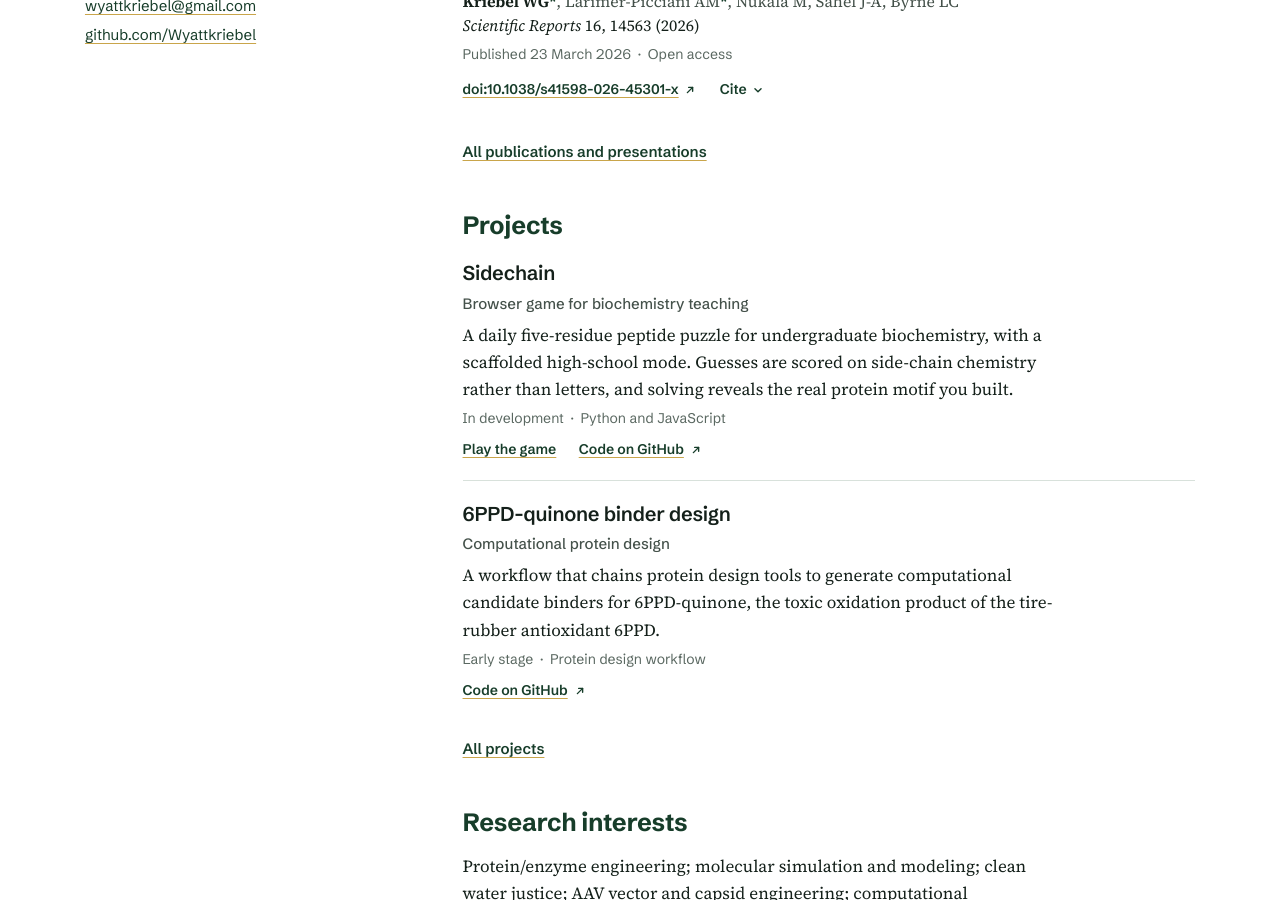
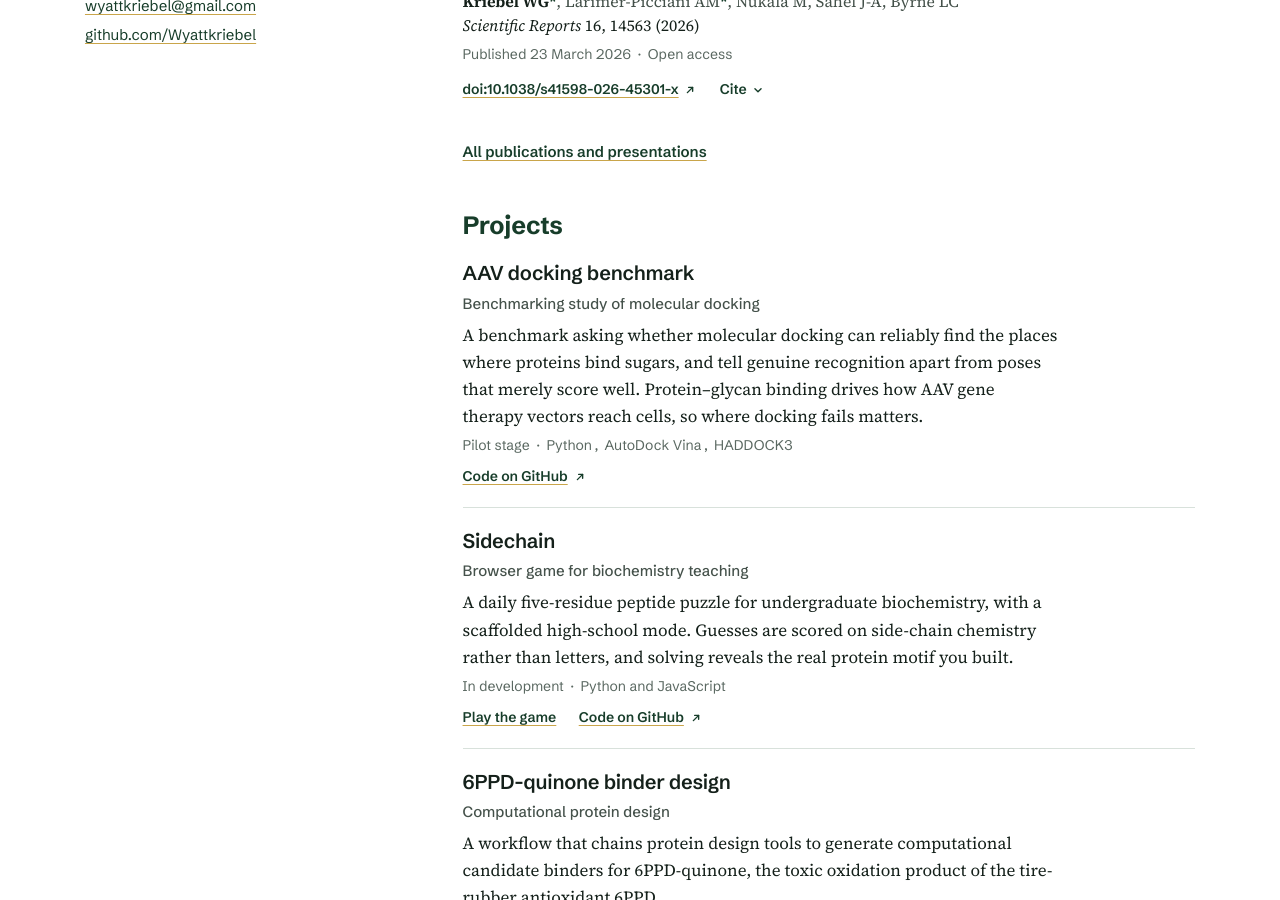
Before and after one commit to Wyattkriebel/WyattGKriebel, a Jekyll site: the page built from index.html, in a window 1280 px wide and 900 px high, scrolled down 1152 px. Built offline with Jekyll 4.4.1, drawn with Linux system fonts in a browser that asks for light colours.

Commit message:
Add AAV docking benchmark to Projects
Lists the new AAV-Docking-Benchmark repository on the projects page and
the home page projects section.

Co-Authored-By: Claude Opus 5 <noreply@anthropic.com>
Claude-Session: https://claude.ai/code/session_015QkscTByg259sVvdWBKHqv

```diff
--- a/_data/projects.yml
+++ b/_data/projects.yml
@@ -1,5 +1,27 @@
 # Projects, newest or most active first. `home: true` lists a project on the
 # home page. `play` is a path on this site; `repo` is the GitHub repository.
+
+- id: aav-docking-benchmark
+  name: AAV docking benchmark
+  kind: Benchmarking study of molecular docking
+  status: Pilot stage
+  stack: Python, AutoDock Vina, HADDOCK3
+  home: true
+  summary: >-
+    A benchmark asking whether molecular docking can reliably find the places
+    where proteins bind sugars, and tell genuine recognition apart from poses
+    that merely score well. Protein–glycan binding drives how AAV gene therapy
+    vectors reach cells, so where docking fails matters.
+  detail: >-
+    The protocol compares docking programs under matched conditions: how much
+    prior information the search is given, whether the structure was solved
+    with or without its ligand, and how glycan size and charge are controlled
+    between comparisons. Methods include fpocket and P2Rank for finding
+    pockets, AutoDock Vina, Vina-Carb and HADDOCK3 for docking, with
+    pre-registered parameters and seeds so runs can be reproduced. The design
+    is written down before scoring the full set, and failures are recorded as
+    results rather than discarded.
+  repo: https://github.com/Wyattkriebel/AAV-Docking-Benchmark
 
 - id: sidechain
   name: Sidechain
```
